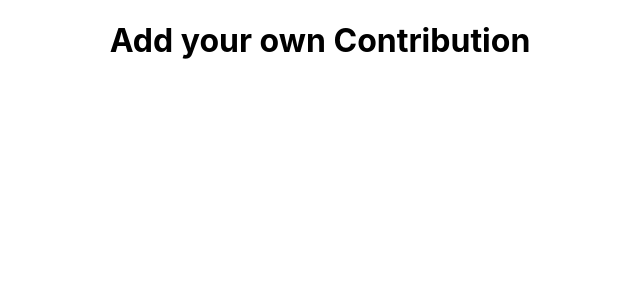
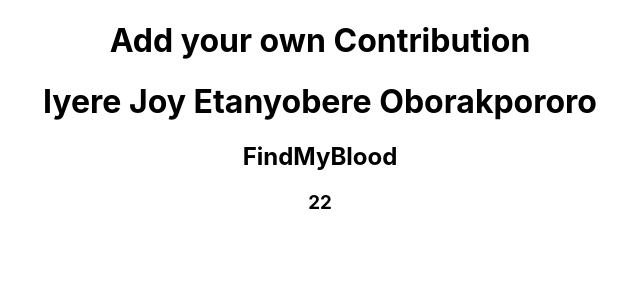
Before and after one commit to Aneal250/Weekly_Task_9, a React (Create React App) app: page / in a window 1280 px wide. Shown: the top 300 px of the page, without its empty margins (320-960 px from the left). Built offline with nearby package versions, Linux system fonts and the light colour scheme.

Commit message:
Added my name and seat number

```diff
--- a/src/App.js
+++ b/src/App.js
@@ -5,6 +5,10 @@
   return (
     <div className="App">
       <h1>Add your own Contribution</h1>
+      <h1>Iyere Joy Etanyobere Oborakpororo</h1>
+      <h2>FindMyBlood</h2>
+      <h3>22</h3>
+
     </div>
   );
 }
```
Also changed, not shown: src/Joy.js (added, +9 -0 lines), 1 other file (tests, documents, lock files or other folders).
